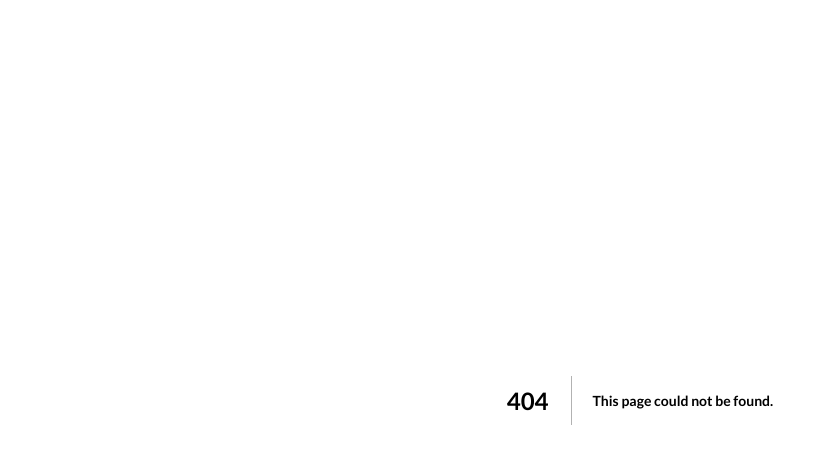
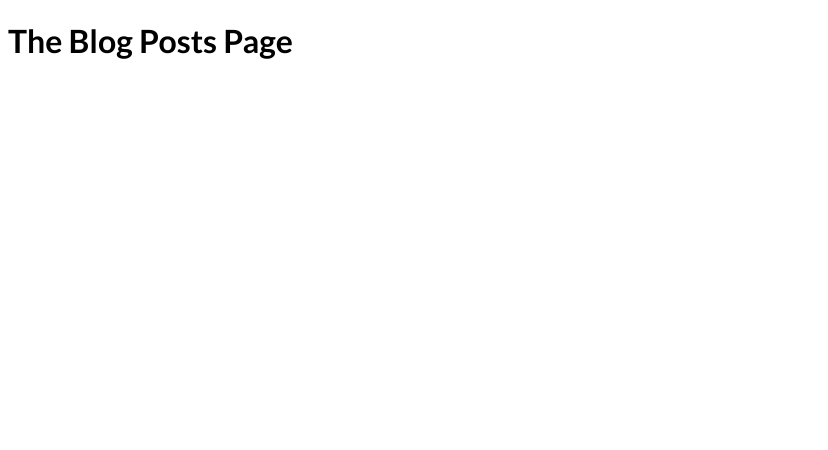
Before and after one commit to AlaaHamdyMohammadi/Maximilian-NextJS-Course, a Next.js app in the folder Section3/CodeSection3/: page /blog in a window 1280 px wide. Before the commit this address had no page. Shown: the top 450 px of the page, without its empty margins (0-828 px from the left). Built offline with nearby package versions, Linux system fonts and the light colour scheme.

Commit message:
Catch-All Routes

```diff
--- /dev/null
+++ b/Section3/CodeSection3/pages/blog/[...slug].js
@@ -0,0 +1,14 @@
+import {useRouter} from 'next/router'
+
+function BlogPostsPage() {
+  //http://localhost:3001/blog/10/20
+  // ... => meanings catch all segments
+  const router = useRouter();
+  console.log(router.query); // return an object of array {slug: ['10', '20']}
+  return (
+    <div>
+      <h1>The Blog Posts Page</h1>
+    </div>
+  );
+}
+export default BlogPostsPage;
```
Also changed, not shown: Section3/CodeSection3/pages/blog/index.js (added, +8 -0 lines).
